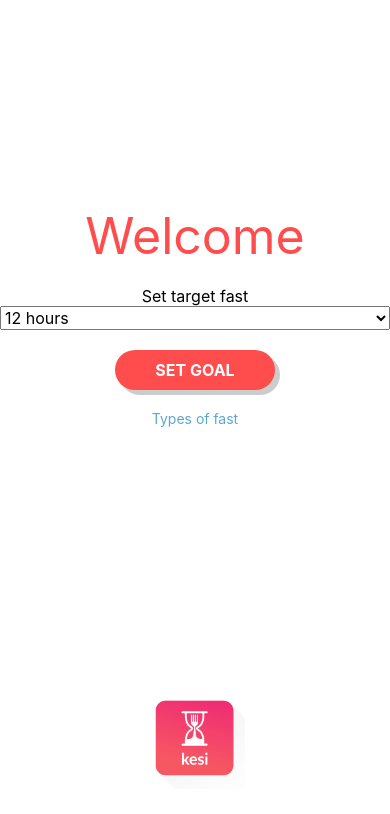
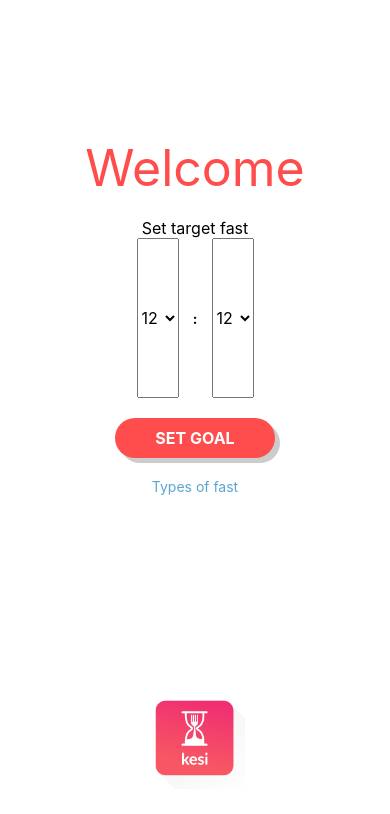
Before and after one commit to boweihan/kesi, a React Native app: screen / in a window 390 px wide. Shown: the top 814 px of the page. Built offline with nearby package versions, Linux system fonts and the light colour scheme.

Commit message:
better picker experience

```diff
--- a/src/components/pages/Dashboard.js
+++ b/src/components/pages/Dashboard.js
@@ -1,6 +1,6 @@
 // @flow
 import React from 'react';
-import { StyleSheet, View, TouchableOpacity } from 'react-native';
+import { StyleSheet, View } from 'react-native';
 import { LinearGradient } from 'expo';
 import { connect } from 'react-redux';
 import { bindActionCreators } from 'redux';
--- a/src/components/pages/Welcome.js
+++ b/src/components/pages/Welcome.js
@@ -36,8 +36,18 @@ const styles = StyleSheet.create({
   bodyText: {
     fontSize: 16,
   },
+  pickerContainer: {
+    width: '30%',
+    height: 160,
+    display: 'flex',
+    flexDirection: 'row',
+  },
   picker: {
-    width: '100%',
+    flex: 1,
+  },
+  pickerItem: {
+    height: 100,
+    marginVertical: 30,
   },
   button: {
     margin: 20,
@@ -57,6 +67,18 @@ const styles = StyleSheet.create({
   typesButton: {
     color: Colors.linkBlue,
   },
+  colon: {
+    flex: 1,
+    alignItems: 'center',
+    justifyContent: 'center',
+  },
+  colonText: {
+    fontWeight: 'bold',
+  },
+  logo: {
+    width: 100,
+    height: 100,
+  },
 });
 
 class Welcome extends React.Component<
@@ -65,14 +87,8 @@ class Welcome extends React.Component<
 > {
   static getHourOptions = () => {
     const options = [];
-    for (let i = 1; i <= 24; i += 1) {
-      let label;
-      if (i === 1) {
-        label = `${i} hour`;
-      } else {
-        label = `${i} hours`;
-      }
-      options.push(<Picker.Item key={i} label={label} value={i} />);
+    for (let i = 0; i <= 24; i += 1) {
+      options.push(<Picker.Item key={i} label={i.toString()} value={i} />);
     }
     return options;
   };
@@ -91,13 +107,27 @@ class Welcome extends React.Component<
         <View style={styles.upper}>
           <Text style={styles.headerText}>Welcome</Text>
           <Text style={styles.bodyText}>Set target fast</Text>
+          <View style={styles.pickerContainer}>
             <Picker
               selectedValue={this.state.fastLength}
               style={styles.picker}
+              itemStyle={styles.pickerItem}
               onValueChange={this.updateFastLength}
             >
               {Welcome.getHourOptions()}
             </Picker>
+            <View style={styles.colon}>
+              <Text style={styles.colonText}>:</Text>
+            </View>
+            <Picker
+              selectedValue={24 - this.state.fastLength}
+              style={styles.picker}
+              itemStyle={styles.pickerItem}
+              onValueChange={remainder => this.updateFastLength(24 - remainder)}
+            >
+              {Welcome.getHourOptions()}
+            </Picker>
+          </View>
           <TouchableOpacity
             style={styles.button}
             onPress={() => this.props.setFastLength(this.state.fastLength)}
@@ -109,7 +139,7 @@ class Welcome extends React.Component<
           </TouchableOpacity>
         </View>
         <View style={styles.lower}>
-          <Image style={{ width: 100, height: 100 }} source={Logo} />
+          <Image style={styles.logo} source={Logo} />
         </View>
       </View>
     );
```
Lines whose indentation alone changed are shown as unchanged.
